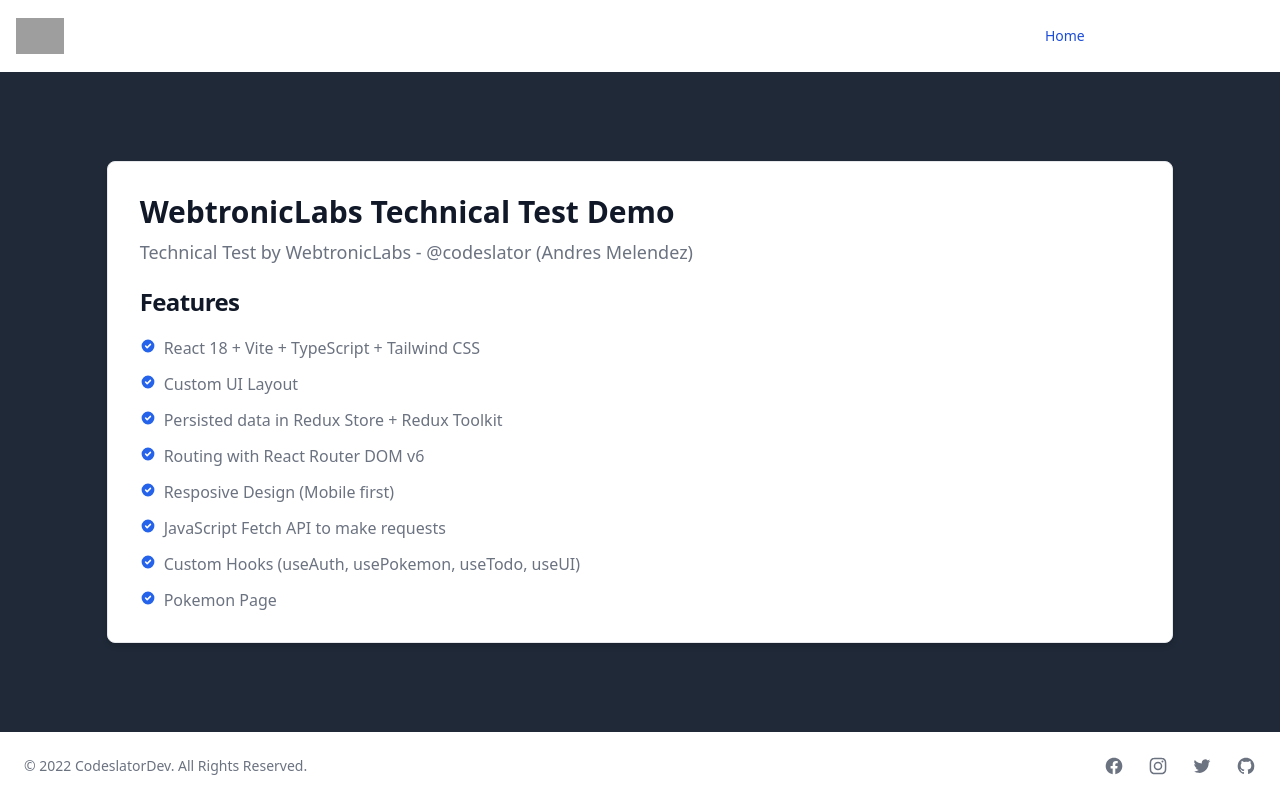
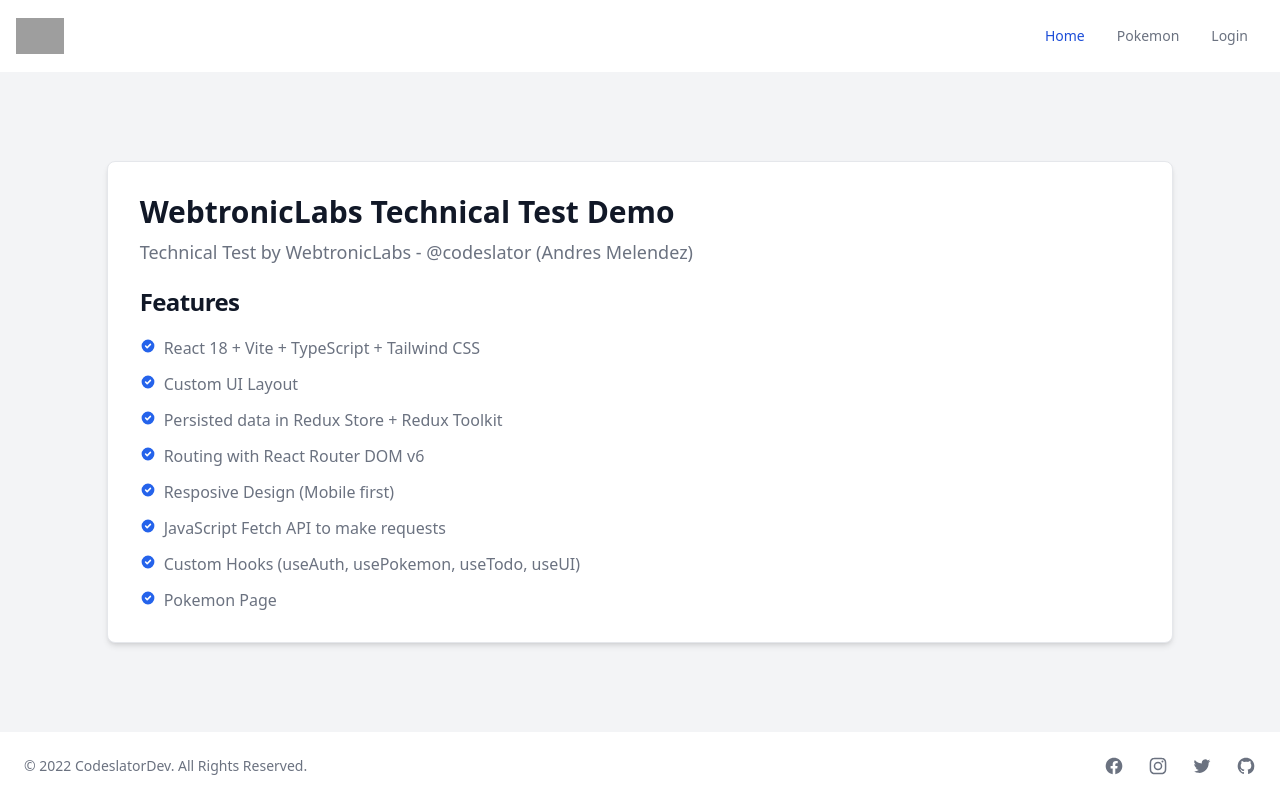
Before and after one commit to codeslator/webtroniclabs-test, a React (Vite) app: page /home in a window 1280 px wide. Built offline with nearby package versions, Linux system fonts and the light colour scheme; grey boxes are pictures that could not be loaded.

Commit message:
Adapting light/dark mode in some sections;

```diff
--- a/src/WebtronicLabsApp.tsx
+++ b/src/WebtronicLabsApp.tsx
@@ -4,7 +4,7 @@
 
 function WebtronicLabsApp() {
   return (
-    <div className="bg-gray-800">
+    <div className="bg-gray-100 dark:bg-gray-800">
       <Provider store={store}>
         <Router />
       </Provider>
--- a/src/views/components/home/NavBar.tsx
+++ b/src/views/components/home/NavBar.tsx
@@ -16,10 +16,6 @@
     name: 'Login',
     to: ROUTES.LOGIN,
   },
-  // {
-  //   name: 'ToDos',
-  //   to: ROUTES.TODOS,
-  // },
 ];
 
 const appRoutes = [
@@ -38,7 +34,6 @@
       <div className="container flex flex-wrap justify-between items-center mx-auto">
         <a href="https://flowbite.com/" className="flex items-center">
           <img src="https://webtroniclabs.com/assets/img/webtronic-logo-text.svg" className="mr-3 h-6 sm:h-9" alt="Flowbite Logo" />
-          {/* <span className="self-center text-xl font-semibold whitespace-nowrap dark:text-white">WebtronicLabs</span> */}
         </a>
         <button data-collapse-toggle="navbar-default" onClick={toggleOpenMenu} type="button" className="inline-flex items-center p-2 ml-3 text-sm text-gray-500 rounded-lg md:hidden hover:bg-gray-100 focus:outline-none focus:ring-2 focus:ring-gray-200 dark:text-gray-400 dark:hover:bg-gray-700 dark:focus:ring-gray-600" aria-controls="navbar-default" aria-expanded="false">
           <span className="sr-only">Open main menu</span>
@@ -52,7 +47,7 @@
                   <li key={to}>
                     <NavLink
                       to={to}
-                      className={({ isActive }) => `block py-2 pr-4 pl-3 text-white  ${isActive ? 'bg-blue-700' : 'bg-transparent'} rounded md:bg-transparent ${isActive ? 'md:text-blue-700' : 'md:hover:text-blue-700'} md:p-0 dark:text-white`} aria-current="page"
+                      className={({ isActive }) => `block py-2 pr-4 pl-3 text-gray-500  ${isActive ? 'bg-blue-700' : 'bg-transparent'} rounded md:bg-transparent ${isActive ? 'md:text-blue-700' : 'md:hover:text-blue-700'} md:p-0 dark:text-white`} aria-current="page"
                     >
                       {name}
                     </NavLink>
@@ -65,13 +60,13 @@
                   <li key={to}>
                     <NavLink
                       to={to}
-                      className={({ isActive }) => `block py-2 pr-4 pl-3 text-white  ${isActive ? 'bg-blue-700' : 'bg-transparent'} rounded md:bg-transparent ${isActive ? 'md:text-blue-700' : 'md:hover:text-blue-700'} md:p-0 dark:text-white`} aria-current="page"
+                      className={({ isActive }) => `block py-2 pr-4 pl-3 text-gray-500  ${isActive ? 'bg-blue-700' : 'bg-transparent'} rounded md:bg-transparent ${isActive ? 'md:text-blue-700' : 'md:hover:text-blue-700'} md:p-0 dark:text-white`} aria-current="page"
                     >
                       {name}
                     </NavLink>
                   </li>
                 ))}
-                <NavLink to="/home" onClick={logout} className={({ isActive }) => `block py-2 pr-4 pl-3 text-white  ${isActive ? 'bg-blue-700' : 'bg-transparent'} rounded md:bg-transparent ${isActive ? 'md:text-blue-700' : 'md:hover:text-blue-700'} md:p-0 dark:text-white`} aria-current="page">Log Out</NavLink>
+                <NavLink to="/home" onClick={logout} className={({ isActive }) => `block py-2 pr-4 pl-3 text-gray-500  ${isActive ? 'bg-blue-700' : 'bg-transparent'} rounded md:bg-transparent ${isActive ? 'md:text-blue-700' : 'md:hover:text-blue-700'} md:p-0 dark:text-white`} aria-current="page">Log Out</NavLink>
               </>
             )}
           </ul>
--- a/src/views/layouts/AuthLayout.tsx
+++ b/src/views/layouts/AuthLayout.tsx
@@ -4,7 +4,7 @@
 const AuthLayout: FC = () => {
   return (
     <div className="h-screen flex flex-rows justify-between">
-      <div className="hidden md:block md:w-6/12 bg-gray-900 border-r border-gray-200">
+      <div className="hidden md:block md:w-6/12 bg-gray-200 dark:bg-gray-900 border-r border-gray-200">
         <nav className="bg-white px-2 sm:px-4 py-2.5 dark:bg-gray-900 w-full  border-b border-gray-200 dark:border-gray-600">
           <div className="container flex flex-wrap justify-between items-center mx-auto">
             <a href="https://flowbite.com/" className="flex items-center">
--- a/src/views/pages/PokemonPage.tsx
+++ b/src/views/pages/PokemonPage.tsx
@@ -12,7 +12,7 @@
 
   return (
     <div className="mx-auto w-11/12">
-      <p className="text-xl md:text-3xl text-white text-center my-2">Pokemon Search</p>
+      <p className="text-xl md:text-3xl text-gray-900 dark:text-white text-center my-2">Pokemon Search</p>
       <SearchBar placeholder="Search a Pokemon" />
       <PokemonList />
     </div>
--- a/src/views/pages/TodosPage.tsx
+++ b/src/views/pages/TodosPage.tsx
@@ -12,7 +12,7 @@
 
   return (
     <div className="mx-auto w-11/12">
-      <p className="text-white text-3xl my-5">ToDos List</p>
+      <p className="text-gray-900 dark:text-white text-3xl my-5">ToDos List</p>
       <div className="grid grid-cols-1 sm:grid-cols-2 gap-4">
         <TodoList />
         {Boolean(currentTodo) && (
```
